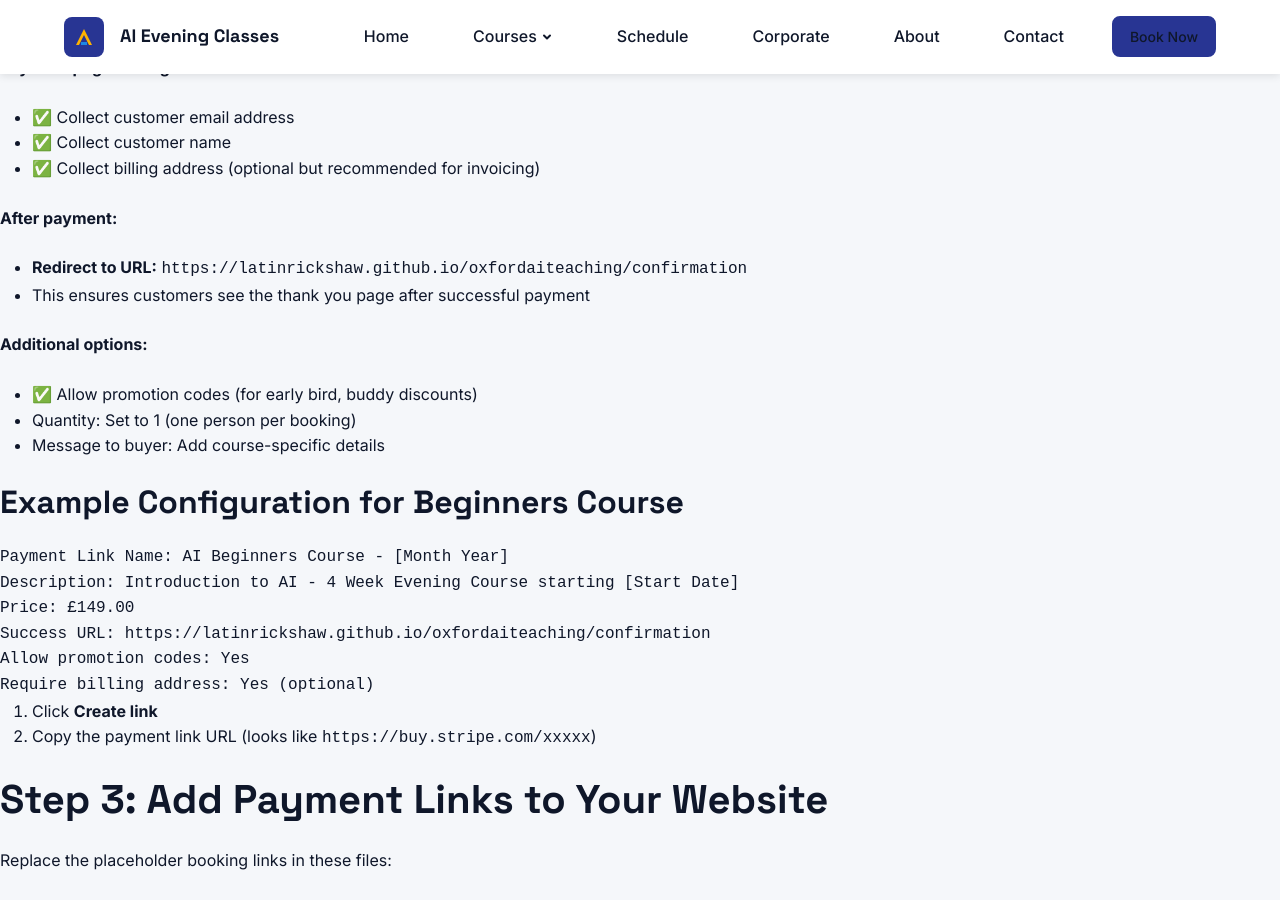
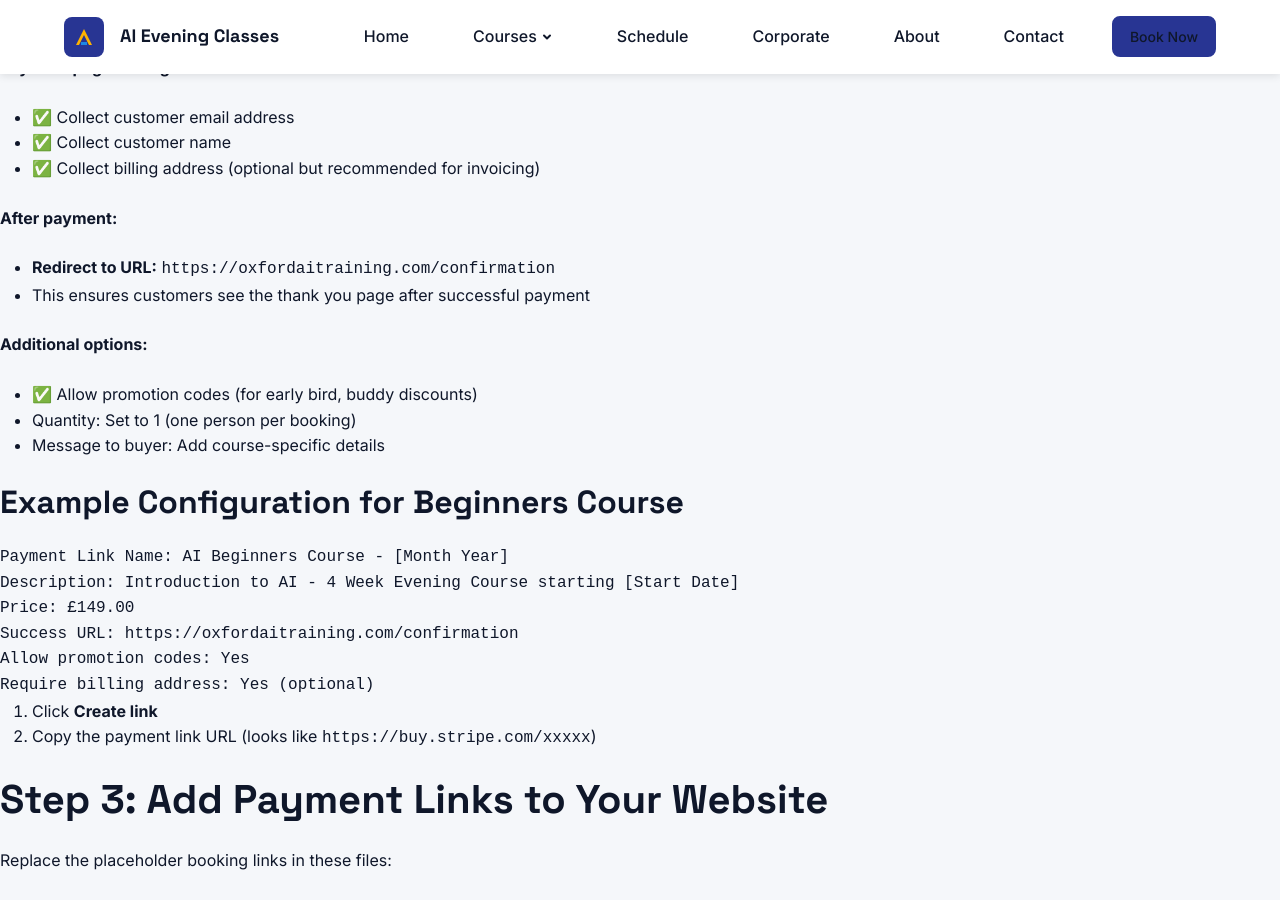
Before and after one commit to LatinRickshaw/oxfordaiteaching, a Jekyll site: the page built from STRIPE_SETUP.md, in a window 1280 px wide and 900 px high, scrolled down 1447 px. Built offline with Jekyll 4.4.1, drawn with Linux system fonts in a browser that asks for light colours; our own code applies the rules of GitHub Pages for plain Markdown files.

Commit message:
Configure custom domain: oxfordaitraining.com

````diff
--- a/STRIPE_SETUP.md
+++ b/STRIPE_SETUP.md
@@ -51,7 +51,7 @@
 - ✅ Collect billing address (optional but recommended for invoicing)
 
 **After payment:**
-- **Redirect to URL:** `https://latinrickshaw.github.io/oxfordaiteaching/confirmation`
+- **Redirect to URL:** `https://oxfordaitraining.com/confirmation`
 - This ensures customers see the thank you page after successful payment
 
 **Additional options:**
@@ -65,7 +65,7 @@
 Payment Link Name: AI Beginners Course - [Month Year]
 Description: Introduction to AI - 4 Week Evening Course starting [Start Date]
 Price: £149.00
-Success URL: https://latinrickshaw.github.io/oxfordaiteaching/confirmation
+Success URL: https://oxfordaitraining.com/confirmation
 Allow promotion codes: Yes
 Require billing address: Yes (optional)
 ```
--- a/_config.yml
+++ b/_config.yml
@@ -1,8 +1,8 @@
 # Site settings
 title: "AI Evening Classes Oxford"
 description: "Professional AI training courses in Oxford. Learn AI foundations, advanced prompting, and agentic workflows in small evening cohorts."
-baseurl: "/oxfordaiteaching"
-url: "https://latinrickshaw.github.io"
+baseurl: ""
+url: "https://oxfordaitraining.com"
 
 # SEO
 tagline: "Master AI Skills in Oxford's Premier Evening Classes"
````
Also changed, not shown: README.md.
